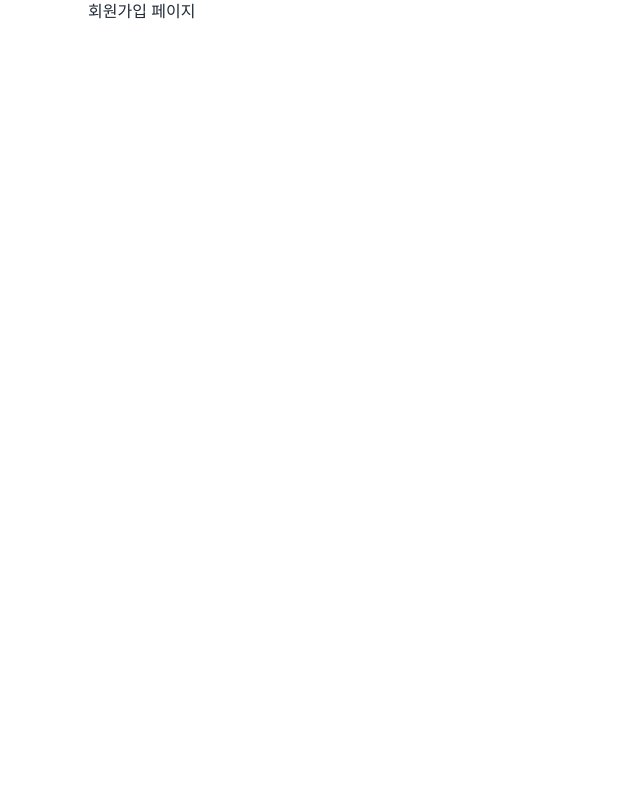
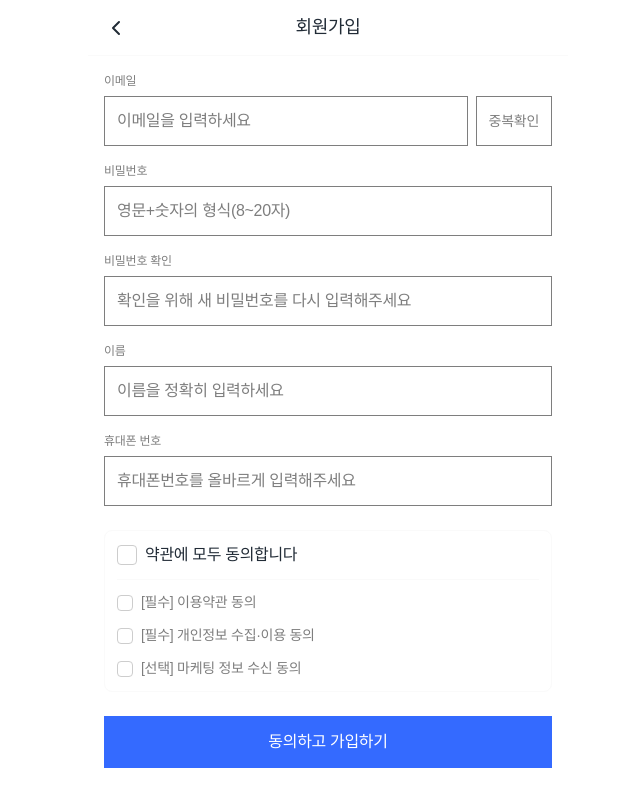
Before and after one commit to inu-appcenter/basic-project-apppang-18th-team2-frontend, a React (Vite) app: page /register in a window 1280 px wide. Shown: the whole page, without its empty margins (312-952 px from the left). Built offline with nearby package versions, Linux system fonts and the light colour scheme; a web font is replaced by a local one.

Commit message:
회원가입 페이지 구현

```diff
--- a/src/pages/LoginPage.tsx
+++ b/src/pages/LoginPage.tsx
@@ -17,7 +17,7 @@ function LoginPage() {
 
   const handleLogin = () => {
     if (email === MOCK_ACCOUNT.email && password === MOCK_ACCOUNT.password) {
-      login({ name: MOCK_ACCOUNT.name, email: MOCK_ACCOUNT.email })
+      login({ userId: 1, email: MOCK_ACCOUNT.email, name: MOCK_ACCOUNT.name })
       navigate('/')
     } else {
       setLoginError(true)
--- a/src/pages/RegisterPage.tsx
+++ b/src/pages/RegisterPage.tsx
@@ -1,5 +1,173 @@
+import { ChevronLeft } from 'lucide-react'
+import { useState } from 'react'
+import { useNavigate } from 'react-router-dom'
+
+// 이미 가입된 이메일 (중복 체크용 목데이터)
+const takenEmails = ['test@test.com', 'admin@shop.com']
+
+const emailRegex = /^[^\s@]+@[^\s@]+\.[^\s@]+$/
+const passwordRegex = /^(?=.*[A-Za-z])(?=.*\d).{8,20}$/
+const nameRegex = /^[가-힣a-zA-Z]{2,}$/
+
 function RegisterPage() {
-  return <div>회원가입 페이지</div>
+  const navigate = useNavigate()
+  const [email, setEmail] = useState('')
+  const [password, setPassword] = useState('')
+  const [confirm, setConfirm] = useState('')
+  const [name, setName] = useState('')
+  const [phone, setPhone] = useState('')
+  const [emailChecked, setEmailChecked] = useState(false)
+  const [agree, setAgree] = useState({ terms: false, privacy: false, marketing: false })
+  const [error, setError] = useState('')
+
+  const allAgreed = agree.terms && agree.privacy && agree.marketing
+
+  const toggleAll = () => {
+    const next = !allAgreed
+    setAgree({ terms: next, privacy: next, marketing: next })
+  }
+
+  const checkEmail = () => {
+    if (!emailRegex.test(email)) {
+      setError('올바른 이메일 형식을 입력해주세요.')
+      return
+    }
+    if (takenEmails.includes(email)) {
+      setError('이미 가입된 이메일입니다.')
+      setEmailChecked(false)
+      return
+    }
+    setError('')
+    setEmailChecked(true)
+  }
+
+  const handleSubmit = () => {
+    if (!emailRegex.test(email)) return setError('올바른 이메일 형식을 입력해주세요.')
+    if (!emailChecked) return setError('이메일 중복확인을 해주세요.')
+    if (!passwordRegex.test(password)) return setError('비밀번호는 8자 이상, 영문과 숫자를 포함해야 합니다.')
+    if (password !== confirm) return setError('새 비밀번호가 일치하지 않습니다.')
+    if (!nameRegex.test(name)) return setError('이름을 정확히 입력하세요.')
+    if (phone.length < 10) return setError('휴대폰번호를 올바르게 입력해주세요.')
+    if (!agree.terms || !agree.privacy) return setError('필수 약관에 동의해주세요.')
+    // 가입 성공 (실제 저장은 API 연동 시)
+    navigate('/login')
+  }
+
+  return (
+    <div className="flex min-h-screen flex-col bg-white">
+      <header className="relative flex h-14 items-center justify-center border-b border-gray-100 px-3">
+        <button type="button" onClick={() => navigate(-1)} className="absolute left-3 p-1">
+          <ChevronLeft size={24} className="text-black" />
+        </button>
+        <h1 className="text-body-3 text-black">회원가입</h1>
+      </header>
+
+      <div className="flex flex-col gap-4 px-4 py-4">
+        {/* 이메일 + 중복확인 */}
+        <div className="flex flex-col gap-1.5">
+          <label className="text-body-9 text-gray-300">이메일</label>
+          <div className="flex gap-2">
+            <input
+              type="email"
+              value={email}
+              onChange={(e) => {
+                setEmail(e.target.value)
+                setEmailChecked(false)
+              }}
+              placeholder="이메일을 입력하세요"
+              className="text-body-6 flex-1 border border-gray-300 px-3 py-3 outline-none placeholder:text-gray-300"
+            />
+            <button type="button" onClick={checkEmail} className="text-body-7 shrink-0 border border-gray-300 px-3 text-gray-300">
+              중복확인
+            </button>
+          </div>
+          {emailChecked && <p className="text-body-10 text-primary-200">사용 가능한 이메일입니다.</p>}
+        </div>
+
+        <div className="flex flex-col gap-1.5">
+          <label className="text-body-9 text-gray-300">비밀번호</label>
+          <input
+            type="password"
+            value={password}
+            onChange={(e) => setPassword(e.target.value)}
+            placeholder="영문+숫자의 형식(8~20자)"
+            className="text-body-6 border border-gray-300 px-3 py-3 outline-none placeholder:text-gray-300"
+          />
+        </div>
+
+        <div className="flex flex-col gap-1.5">
+          <label className="text-body-9 text-gray-300">비밀번호 확인</label>
+          <input
+            type="password"
+            value={confirm}
+            onChange={(e) => setConfirm(e.target.value)}
+            placeholder="확인을 위해 새 비밀번호를 다시 입력해주세요"
+            className={`text-body-6 border px-3 py-3 outline-none placeholder:text-gray-300 ${
+              confirm && password !== confirm ? 'border-red-300' : 'border-gray-300'
+            }`}
+          />
+          {confirm && password !== confirm && (
+            <p className="text-body-10 text-red-300">새 비밀번호가 일치하지 않습니다.</p>
+          )}
+        </div>
+
+        <div className="flex flex-col gap-1.5">
+          <label className="text-body-9 text-gray-300">이름</label>
+          <input
+            value={name}
+            onChange={(e) => setName(e.target.value)}
+            placeholder="이름을 정확히 입력하세요"
+            className="text-body-6 border border-gray-300 px-3 py-3 outline-none placeholder:text-gray-300"
+          />
+        </div>
+
+        <div className="flex flex-col gap-1.5">
+          <label className="text-body-9 text-gray-300">휴대폰 번호</label>
+          <input
+            value={phone}
+            onChange={(e) => setPhone(e.target.value.replace(/\D/g, ''))}
+            inputMode="numeric"
+            placeholder="휴대폰번호를 올바르게 입력해주세요"
+            className="text-body-6 border border-gray-300 px-3 py-3 outline-none placeholder:text-gray-300"
+          />
+        </div>
+
+        {/* 약관 동의 */}
+        <div className="mt-2 flex flex-col gap-3 rounded-lg border border-gray-100 p-3">
+          <button type="button" onClick={toggleAll} className="flex items-center gap-2 text-left">
+            <span className={`flex h-5 w-5 items-center justify-center rounded ${allAgreed ? 'bg-primary-200' : 'border border-gray-200'}`}>
+              {allAgreed && <span className="text-body-11 text-white">✓</span>}
+            </span>
+            <span className="text-body-6 text-black">약관에 모두 동의합니다</span>
+          </button>
+          <div className="h-px bg-gray-100" />
+          {[
+            { key: 'terms', label: '[필수] 이용약관 동의' },
+            { key: 'privacy', label: '[필수] 개인정보 수집·이용 동의' },
+            { key: 'marketing', label: '[선택] 마케팅 정보 수신 동의' },
+          ].map((item) => (
+            <button
+              key={item.key}
+              type="button"
+              onClick={() => setAgree({ ...agree, [item.key]: !agree[item.key as keyof typeof agree] })}
+              className="flex items-center gap-2 text-left"
+            >
+              <span className={`flex h-4 w-4 items-center justify-center rounded ${agree[item.key as keyof typeof agree] ? 'bg-primary-200' : 'border border-gray-200'}`}>
+                {agree[item.key as keyof typeof agree] && <span className="text-[9px] text-white">✓</span>}
+              </span>
+              <span className="text-body-8 text-gray-300">{item.label}</span>
+            </button>
+          ))}
+        </div>
+
+        {error && <p className="text-body-9 text-red-300">{error}</p>}
+
+        <button type="button" onClick={handleSubmit} className="bg-primary-200 text-body-5 mt-2 py-3.5 text-white">
+          동의하고 가입하기
+        </button>
+      </div>
+    </div>
+  )
 }
 
 export default RegisterPage
--- a/src/store/authStore.ts
+++ b/src/store/authStore.ts
@@ -1,10 +1,6 @@
 import { create } from 'zustand'
 import { persist } from 'zustand/middleware'
-
-export type User = {
-  name: string
-  email: string
-}
+import type { User } from '@/types/api'
 
 type AuthState = {
   user: User | null
```
Also changed, not shown: src/types/api.ts (added, +93 -0 lines).
